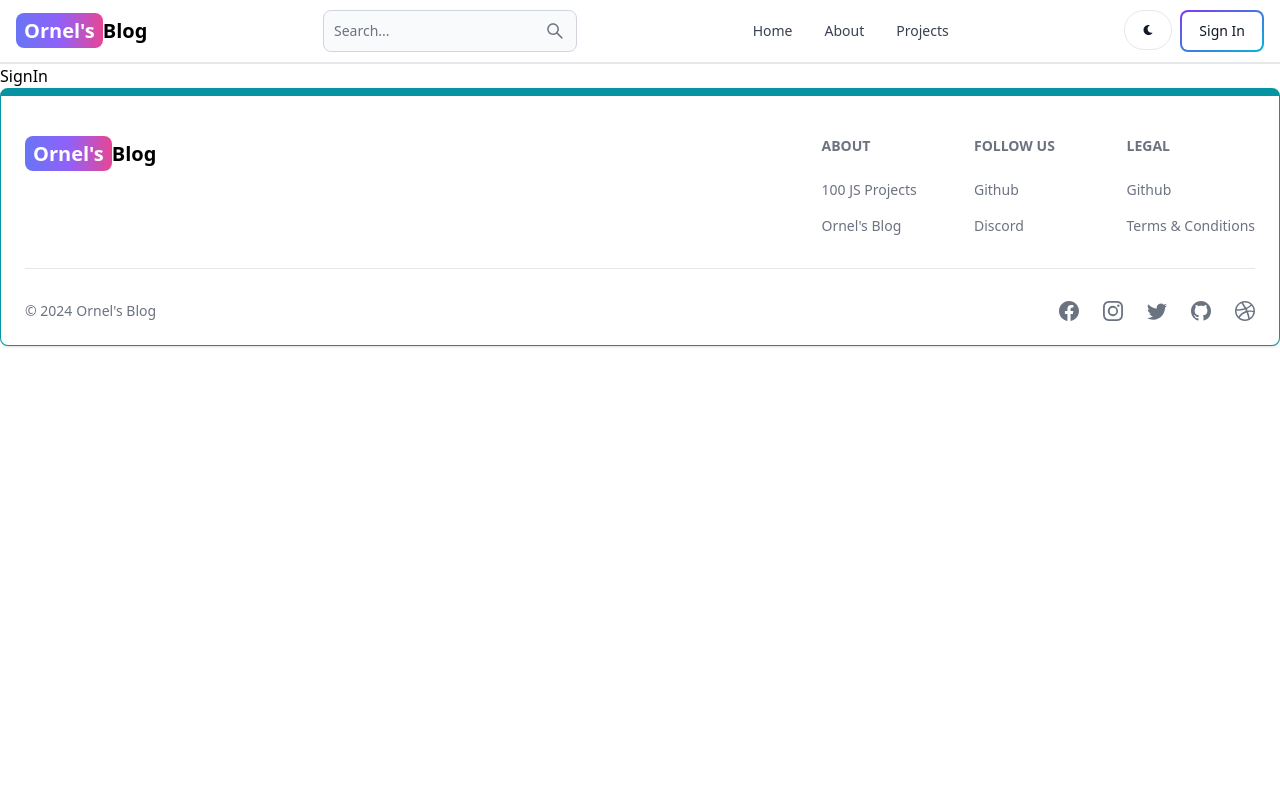
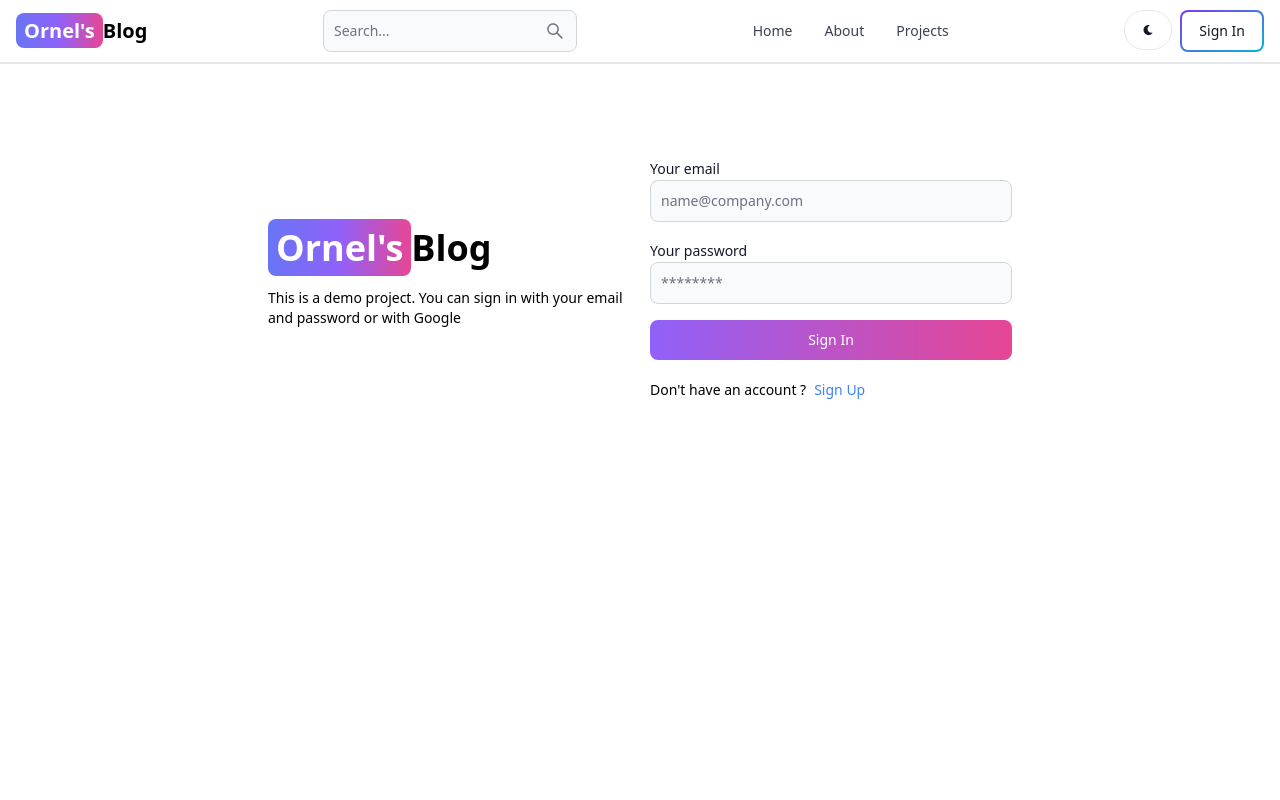
Before and after one commit to ornel77/mern-blog, a React (Vite) app in the folder client/: page /sign-in in a window 1280 px wide. Shown: the top 800 px of the page. Built offline with nearby package versions, Linux system fonts and the light colour scheme.

Commit message:
create signin ui page

```diff
--- a/client/src/pages/SignIn.jsx
+++ b/client/src/pages/SignIn.jsx
@@ -1,6 +1,115 @@
+import { Link, useNavigate } from 'react-router-dom';
+import { Label, TextInput, Button, Alert, Spinner } from 'flowbite-react';
+import { useState } from 'react';
+
 const SignIn = () => {
+  const [formData, setFormData] = useState({});
+  const [errorMessage, setErrorMessage] = useState(null);
+  const [loading, setLoading] = useState(false);
+
+  const navigate = useNavigate();
+
+  const handleChange = (e) => {
+    setFormData({ ...formData, [e.target.id]: e.target.value.trim() });
+  };
+
+  const handleSubmit = async (e) => {
+    e.preventDefault();
+    if (!formData.email || !formData.password) {
+      return setErrorMessage('Please fill out all fields');
+    }
+    try {
+      setLoading(true);
+      setErrorMessage(null);
+      const res = await fetch('/api/auth/signin', {
+        method: 'POST',
+        headers: { 'Content-Type': 'application/json' },
+        body: JSON.stringify(formData),
+      });
+
+      const data = await res.json();
+      if (data.success === false) {
+        return setErrorMessage(data.message);
+      }
+
+      setLoading(false);
+      if (res.ok) {
+        navigate('/');
+      }
+    } catch (error) {
+      setErrorMessage(error.message);
+    } finally {
+      setLoading(false);
+    }
+  };
+
   return (
-    <div>SignIn</div>
-  )
-}
-export default SignIn
+    <div className='min-h-screen mt-20'>
+      <div className='flex p-3 max-w-3xl mx-auto flex-col md:flex-row md:items-center gap-5'>
+        {/* left side */}
+        <div className='flex-1'>
+          <Link to='/' className='font-bold dark:text-white text-4xl'>
+            <span className='px-2 py-1 bg-gradient-to-r from-indigo-500 via-purple-500 to-pink-500 rounded-lg text-white'>
+              {"Ornel's"}
+            </span>
+            Blog
+          </Link>
+          <p className='text-sm mt-5'>
+            This is a demo project. You can sign in with your email and password
+            or with Google
+          </p>
+        </div>
+        {/* Right side */}
+        <div className='flex-1'>
+          <form className='flex flex-col gap-4' onSubmit={handleSubmit}>
+            <div>
+              <Label value='Your email' />
+              <TextInput
+                type='email'
+                placeholder='name@company.com'
+                id='email'
+                onChange={handleChange}
+              />
+            </div>
+            <div>
+              <Label value='Your password' />
+              <TextInput
+                type='password'
+                placeholder='********'
+                id='password'
+                onChange={handleChange}
+              />
+            </div>
+            <Button
+              gradientDuoTone='purpleToPink'
+              type='submit'
+              disabled={loading}
+            >
+              {loading ? (
+                <>
+                  <Spinner size='sm' />
+                  <span>Loading...</span>
+                </>
+              ) : (
+                'Sign In'
+              )}
+            </Button>
+          </form>
+          <div className='flex gap-2 text-sm mt-5'>
+            <span>Don&apos;t have an account ?</span>
+            <Link to='/sign-in' className='text-blue-500'>
+              Sign Up
+            </Link>
+          </div>
+          {/* Error Alert */}
+          {errorMessage && (
+            <Alert className='mt-5' color='failure'>
+              {errorMessage}
+            </Alert>
+          )}
+        </div>
+      </div>
+    </div>
+  );
+};
+export default SignIn;
```
